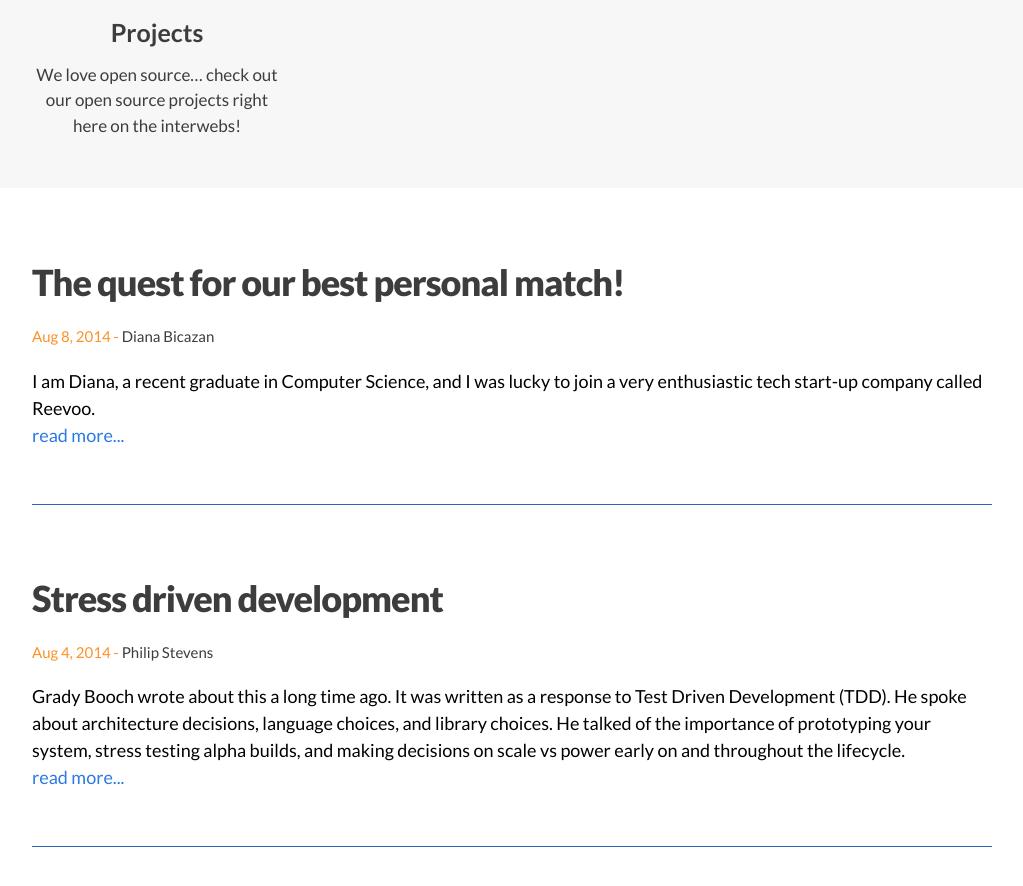
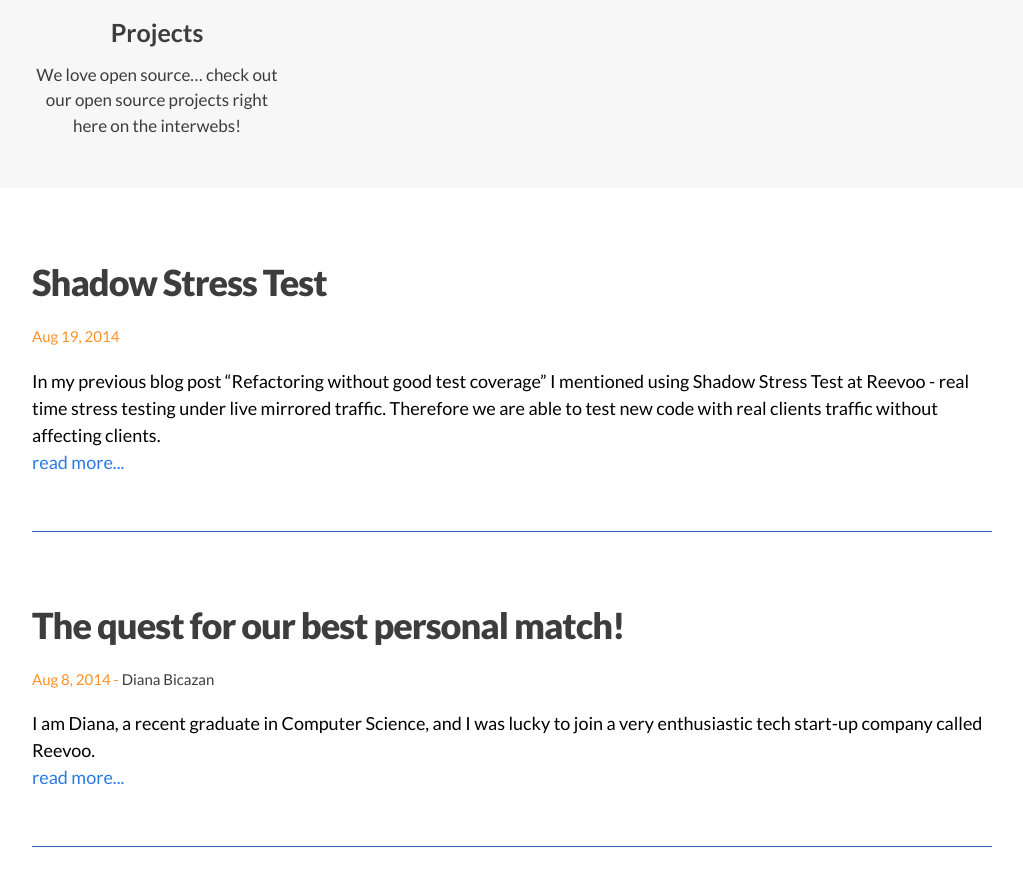
Before and after one commit to reevoo/reevoo.github.io, a Jekyll site: the page built from index.html, in a window 1280 px wide and 900 px high, scrolled down 1249 px. Shown: the top 886 px of the window, without its empty margins (128-1151 px from the left). Built offline with Jekyll 4.4.1, drawn with Linux system fonts in a browser that asks for light colours; a file with an impossible date is left out.

```diff
--- a/_posts/2014-07-28-refactoring-without-good-test-coverage.markdown
+++ b/_posts/2014-07-28-refactoring-without-good-test-coverage.markdown
@@ -70,4 +70,4 @@ Every little code optimisation/restructure will allow your application to be rob
 [refactoring1]: /images/refactoring1.png
 [refactoring2]: /images/refactoring2.png
 [newrelic]: https://github.com/newrelic/rpm
-[shadow]: /blog/2014/08/02/shadow-stress-test/
+[shadow]: /blog/2014/08/19/shadow-stress-test/
```
Also changed, not shown: _posts/2014-08-19-shadow-stress-test.markdown (+2 -10 lines).
